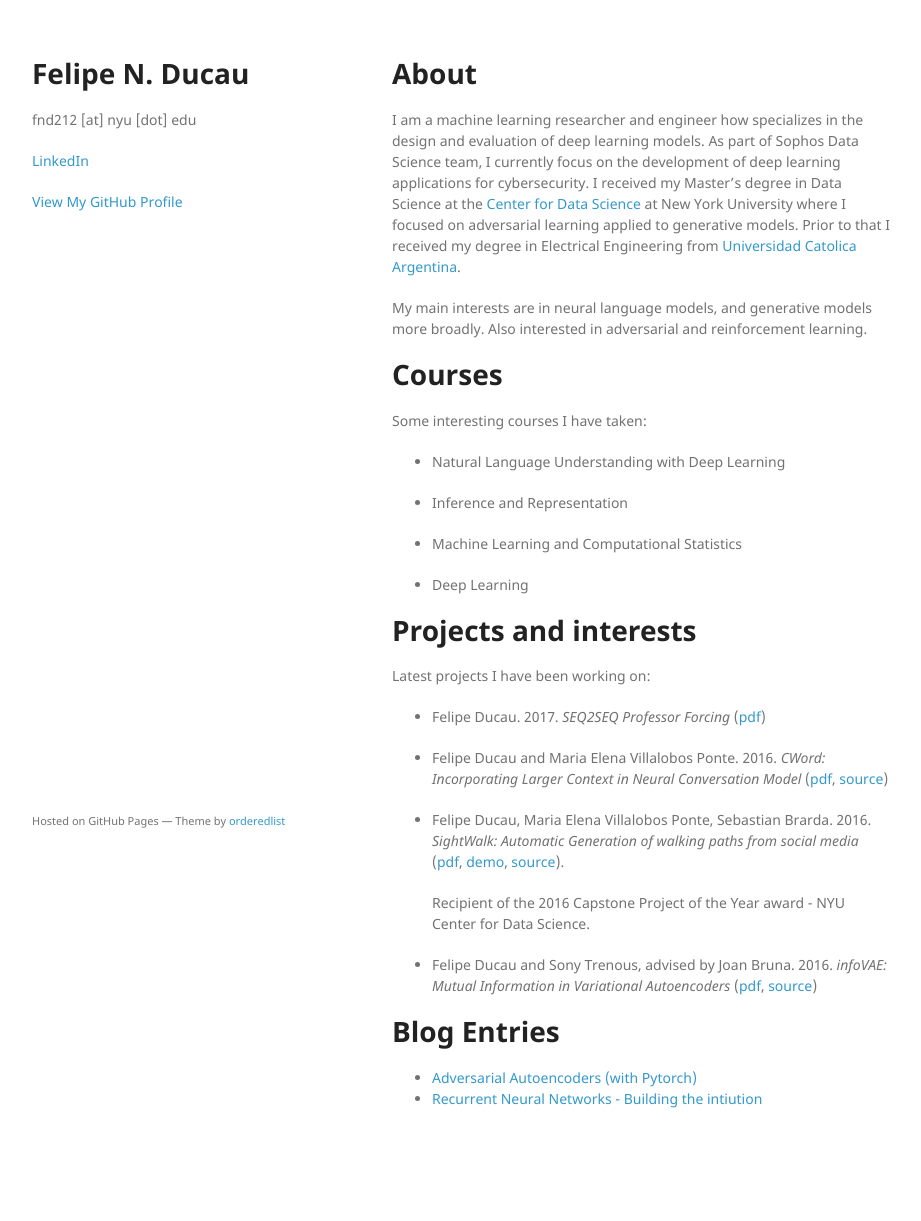
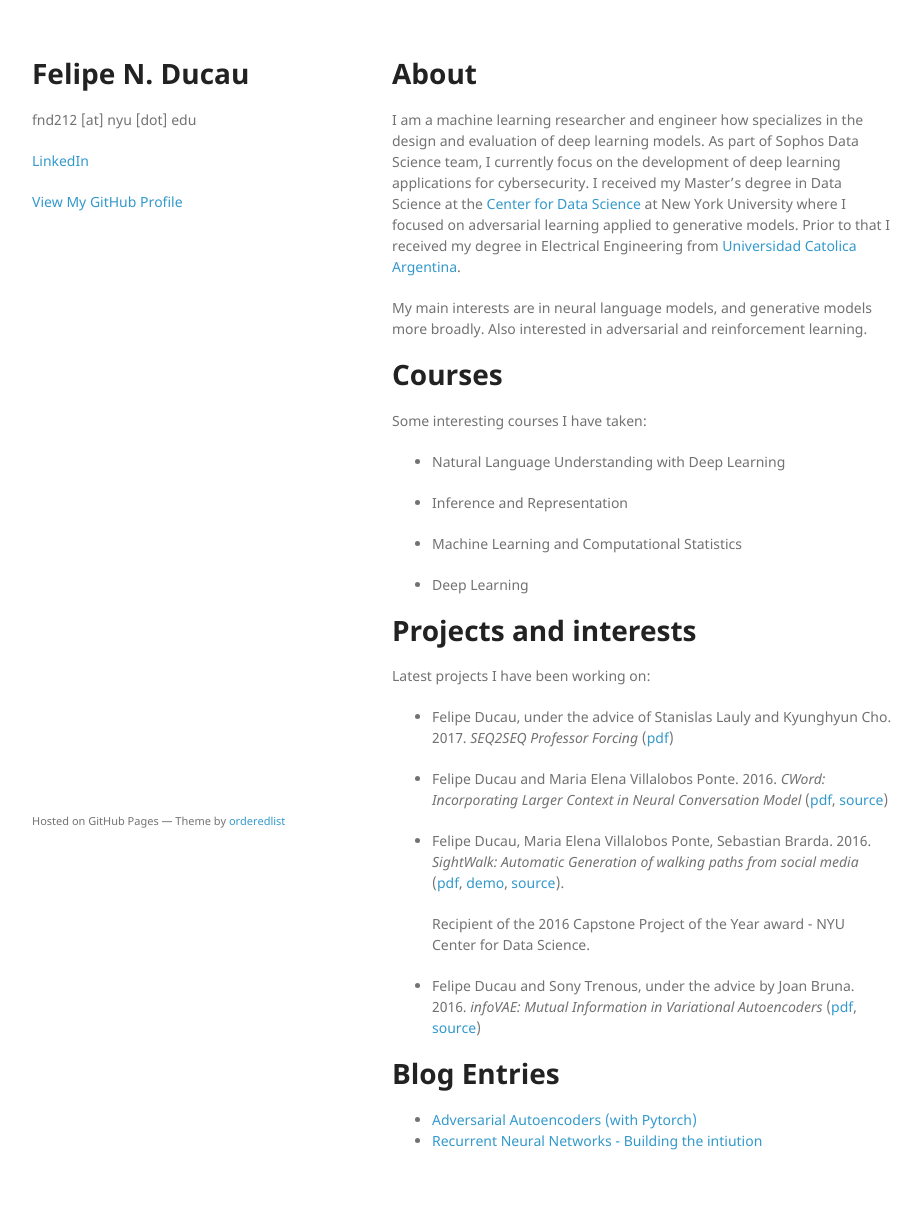
Before and after one commit to fducau/fducau.github.io, a Jekyll site: the page built from index.md, in a window 1280 px wide. Shown: the whole page, without its empty margins (178-1099 px from the left). Built offline with Jekyll 4.4.1, drawn with Linux system fonts in a browser that asks for light colours; our own code applies the rules of GitHub Pages for plain Markdown files; before the commit the page ends 1179 px from its top, so only the background shows below that.

Commit message:
Minor update

```diff
--- a/index.md
+++ b/index.md
@@ -21,7 +21,7 @@ Some interesting courses I have taken:
 # [](#header-2)Projects and interests
 Latest projects I have been working on:
 
-- Felipe Ducau. 2017. _SEQ2SEQ Professor Forcing_ ([pdf](https://github.com/fducau/nmt/raw/adversarial_stable/seq2seq_professor_forcing.pdf))
+- Felipe Ducau, under the advice of 	Stanislas Lauly and Kyunghyun Cho. 2017. _SEQ2SEQ Professor Forcing_ ([pdf](https://github.com/fducau/nmt/raw/adversarial_stable/seq2seq_professor_forcing.pdf))
 
 - Felipe Ducau and Maria Elena Villalobos Ponte. 2016. _CWord: Incorporating Larger Context in Neural Conversation Model_ ([pdf](https://github.com/fducau/CWord/blob/master/CWord_fnd212_mvp291.pdf), [source](https://github.com/fducau/CWord))
 
@@ -29,7 +29,7 @@ Latest projects I have been working on:
 
    Recipient of the 2016 Capstone Project of the Year award - NYU Center for Data Science.
 
-- Felipe Ducau and Sony Trenous, advised by Joan Bruna. 2016. _infoVAE: Mutual Information in Variational Autoencoders_ ([pdf](https://github.com/fducau/infoVAE/blob/master/Mutual%20Information%20in%20Variational%20Autoencoders.pdf), [source](https://github.com/fducau/infoVAE))
+- Felipe Ducau and Sony Trenous, under the advice by Joan Bruna. 2016. _infoVAE: Mutual Information in Variational Autoencoders_ ([pdf](https://github.com/fducau/infoVAE/blob/master/Mutual%20Information%20in%20Variational%20Autoencoders.pdf), [source](https://github.com/fducau/infoVAE))
 
 
 # [](#header-2)Blog Entries
```
